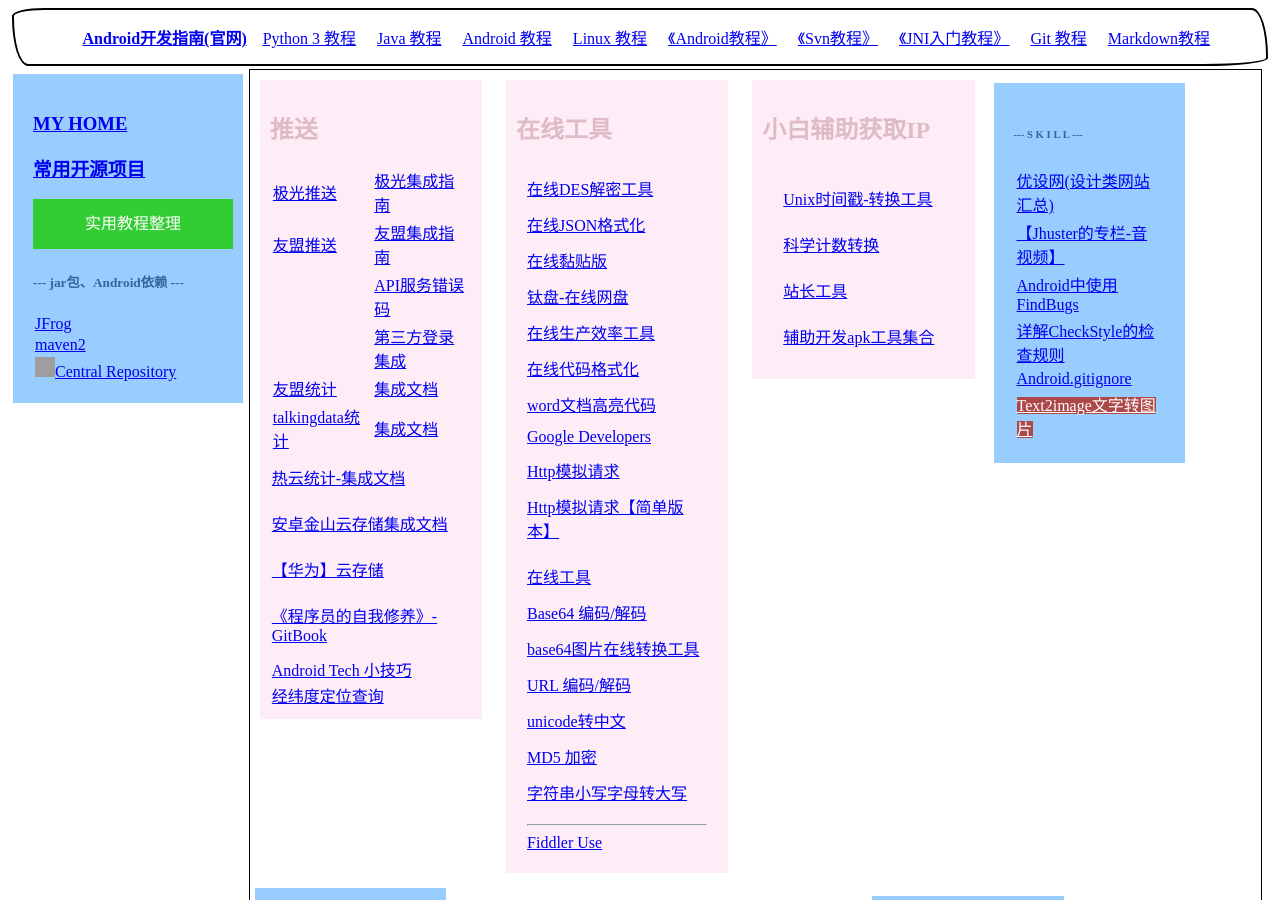
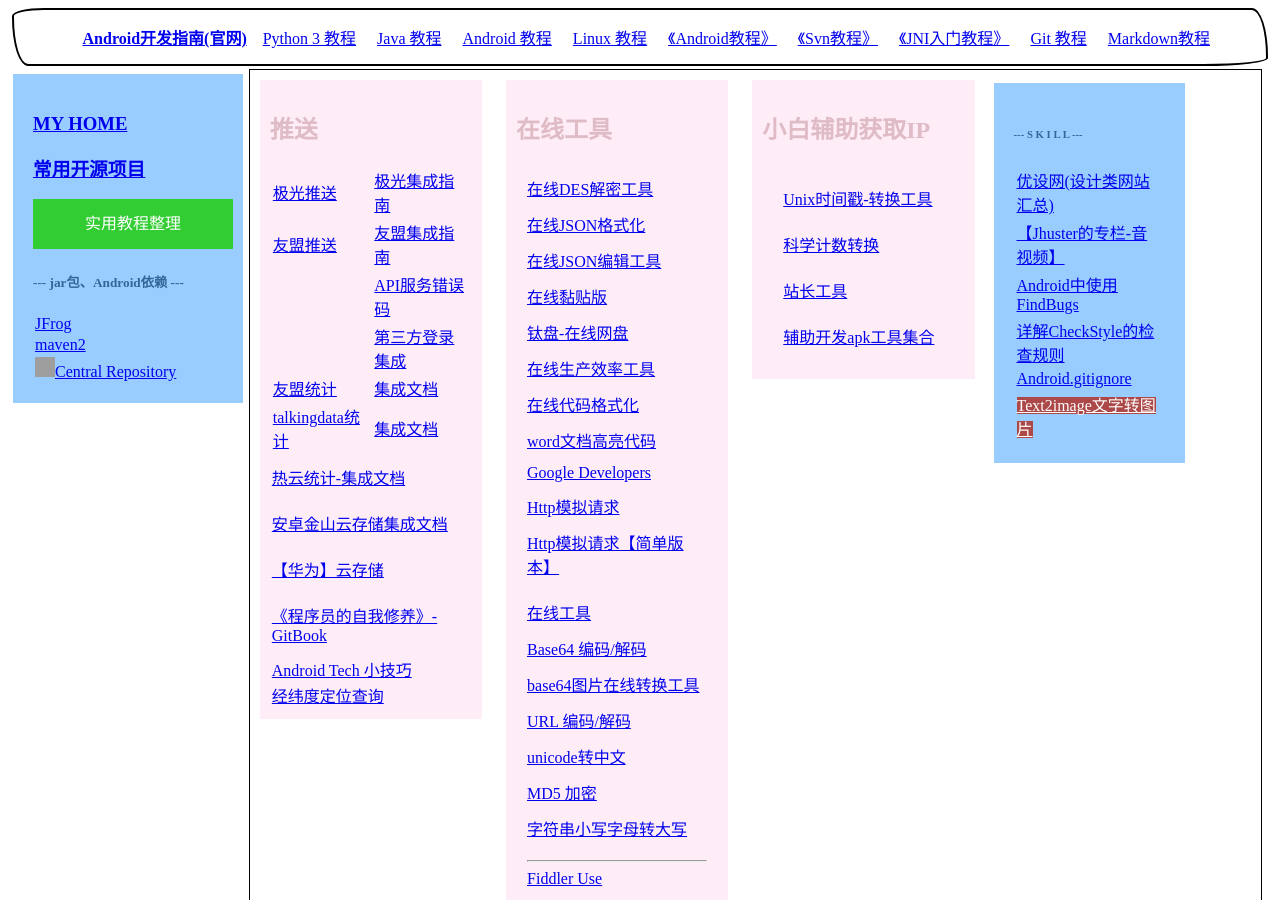
Before and after one commit to github201407/github201407.github.io, a Jekyll site: the page common.html, which Jekyll copies as it is, in a window 1280 px wide and 900 px high. Built offline with Jekyll 4.4.1, drawn with Linux system fonts in a browser that asks for light colours; grey boxes are pictures that could not be loaded.

Commit message:
在线JSON编辑工具

```diff
--- a/common.html
+++ b/common.html
@@ -275,6 +275,9 @@
           </tr>
           <tr>
             <td> <a href="http://www.bejson.com/jsonviewernew/" target="_blank">在线JSON格式化</a> </td>
+          </tr>
+          <tr>
+            <td> <a href="http://www.json.org.cn/tools/JSONEditorOnline/index.htm" target="_blank">在线JSON编辑工具</a> </td>
           </tr>
           <tr>
             <td> <a href="https://netcut.cn/qaw/" target="_blank">在线黏贴版</a> </td>
```
